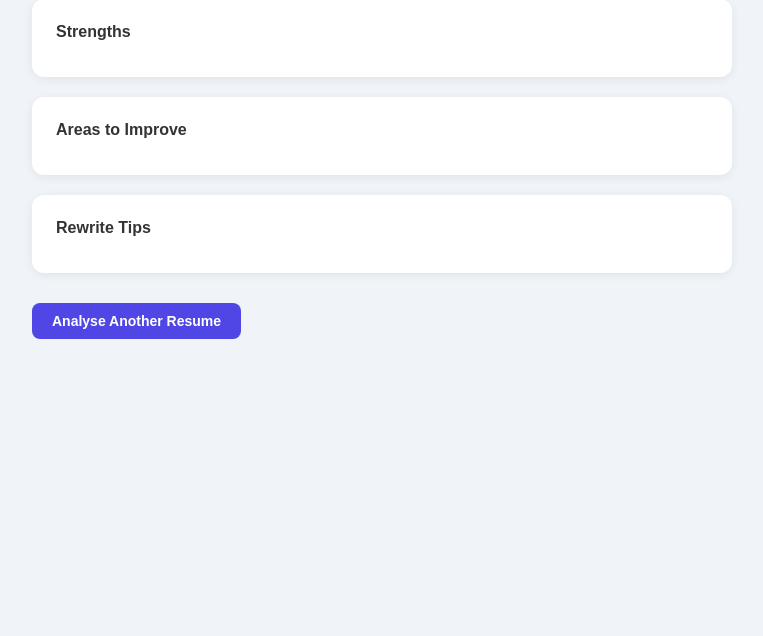
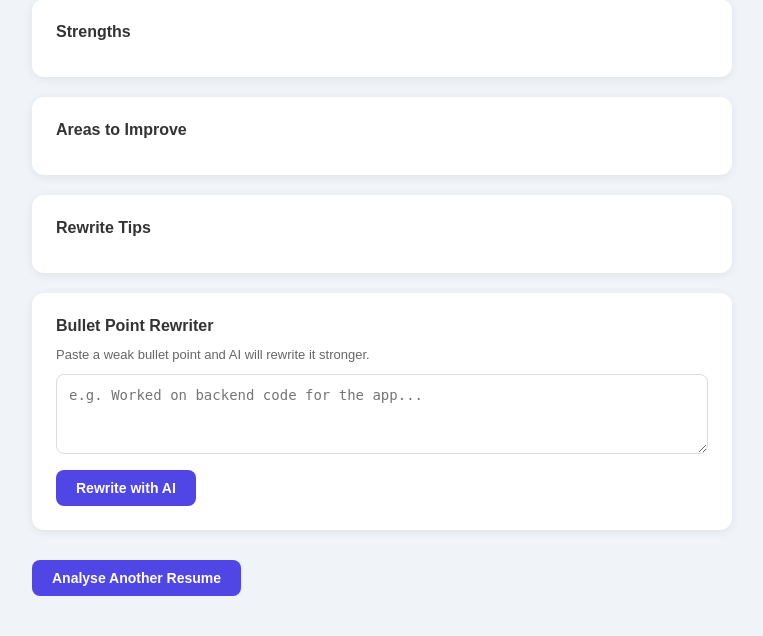
Before and after one commit to Nuthana-HS/resume-analyser, a Flask app: template templates/result.html in a window 1280 px wide. Shown: the part 620-1256 px from the top of the page, without its empty margins (258-1021 px from the left). Before the commit the page ends 959 px from the top, so only its background shows below. Run offline with Flask 3, Linux system fonts and the light colour scheme; the template is opened without the code that fills it, so the values that code supplies are empty; parts of the project's set-up code (start-up, migrations or seed data) failed here and were passed over.

Commit message:
add bullet point rewriter

```diff
--- a/app.py
+++ b/app.py
@@ -1,6 +1,6 @@
 import os
 from flask import Flask, render_template, request, redirect, url_for
-from parser import extract_text_from_pdf, parse_sections
+from parser import extract_text, parse_sections
 from analyser import analyse_resume
 
 app = Flask(__name__)
@@ -27,13 +27,20 @@ def analyse():
     filepath = os.path.join(app.config["UPLOAD_FOLDER"], file.filename)
     file.save(filepath)
 
-    raw_text = extract_text_from_pdf(filepath)
+    raw_text = extract_text(filepath)
     sections = parse_sections(raw_text)
     result = analyse_resume(sections["full_text"], job_description)
 
     os.remove(filepath)
 
     return render_template("result.html", result=result)
-
+@app.route("/rewrite", methods=["POST"])
+def rewrite():
+    bullet = request.form.get("bullet", "")
+    if not bullet:
+        return {"rewritten": "No text provided"}, 400
+    from analyser import rewrite_bullet
+    result = rewrite_bullet(bullet)
+    return {"rewritten": result}
 if __name__ == "__main__":
     app.run(debug=True)
--- a/templates/result.html
+++ b/templates/result.html
@@ -78,7 +78,13 @@
       <ul>{% for t in result.rewrite_tips %}<li>{{ t }}</li>{% endfor %}</ul>
     </div>
 
-    <a href="/" class="back-btn">Analyse Another Resume</a>
+    <div class="card">
+      <h2>Bullet Point Rewriter</h2>
+      <p style="font-size:13px;color:#666;margin-bottom:12px;">Paste a weak bullet point and AI will rewrite it stronger.</p>
+      <textarea id="bulletInput" placeholder="e.g. Worked on backend code for the app..." style="width:100%;padding:12px;border:1px solid #ddd;border-radius:8px;font-size:14px;min-height:80px;margin-bottom:12px;resize:vertical;"></textarea>
+      <button onclick="rewriteBullet()" style="padding:10px 20px;background:#4f46e5;color:white;border:none;border-radius:8px;cursor:pointer;font-size:14px;font-weight:600;">Rewrite with AI</button>
+      <div id="rewriteResult" style="margin-top:16px;padding:14px;background:#f0fdf4;border-radius:8px;border:1px solid #bbf7d0;font-size:14px;color:#065f46;display:none;"></div>
+    </div><a href="/" class="back-btn">Analyse Another Resume</a>
   </div>
 
   <script>
```
